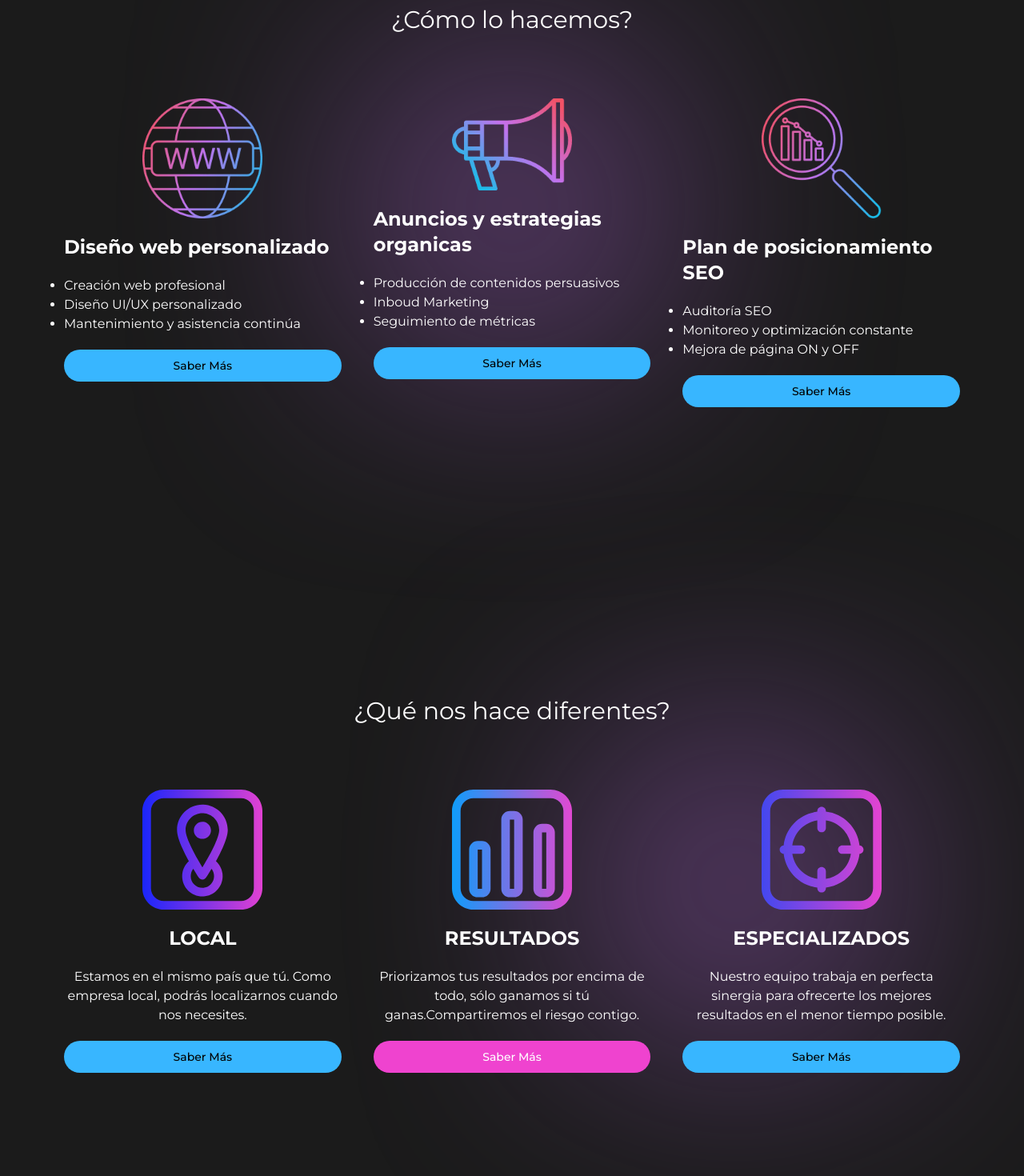
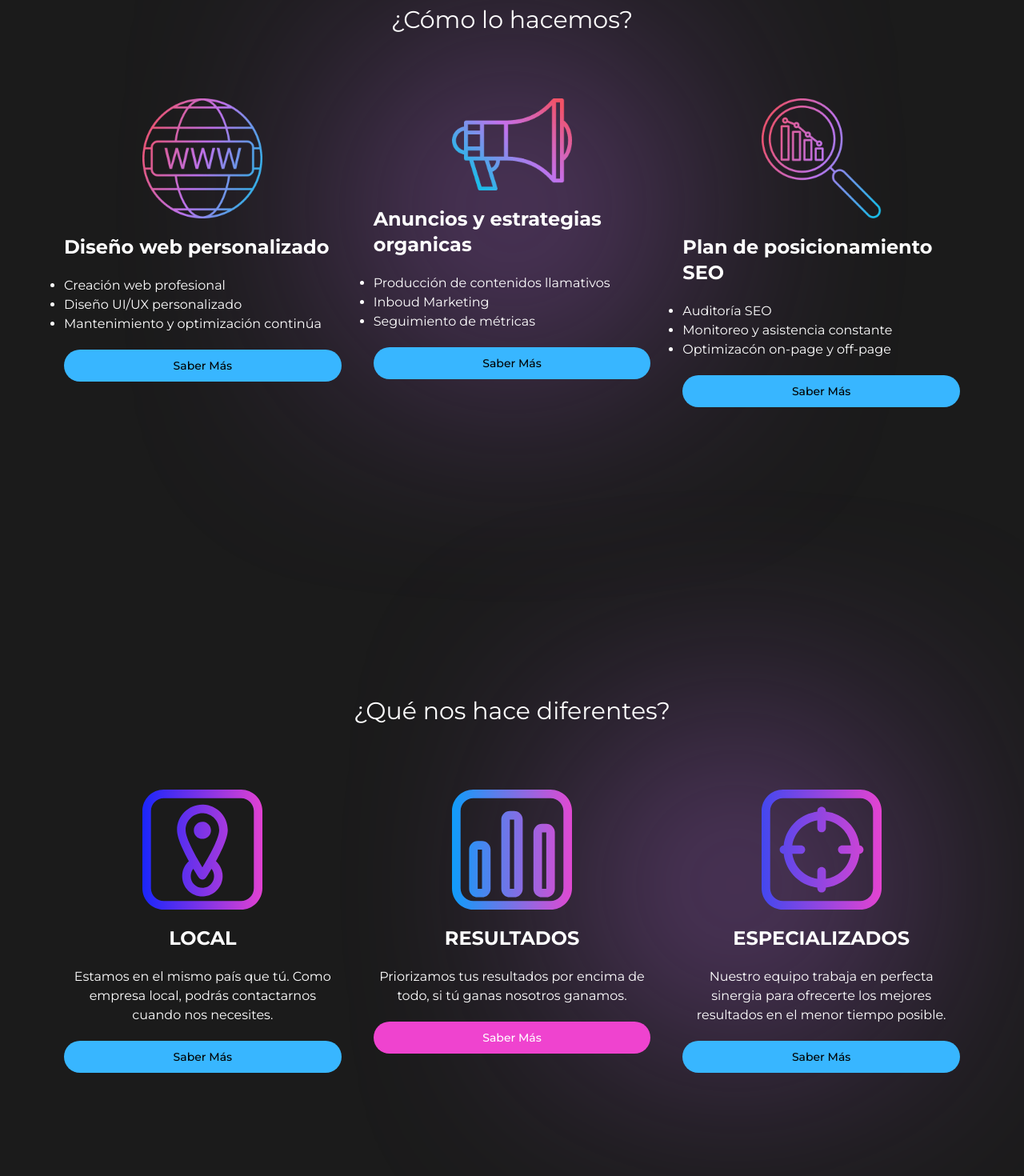
Before and after one commit to DiegoxK/rpm, a Next.js app: page / in a window 1280 px wide. Shown: the part 942-2412 px from the top of the page at 80% size. Built offline with nearby package versions, Linux system fonts and the light colour scheme.

Commit message:
Update text content in page.tsx

```diff
--- a/app/page.tsx
+++ b/app/page.tsx
@@ -55,7 +55,7 @@ const Hero = () => {
         <div className="flex flex-col gap-5 uppercase">
           <p className="text-4xl font-extralight">a tu alcance</p>
           <h1 className="text-4xl font-bold">
-            Más exposición, más clientes, más beneficios.
+            Más exposición, más clientes, más ganancias.
           </h1>
         </div>
         <div className="flex flex-col gap-5">
@@ -89,14 +89,14 @@ const Services = () => {
       bulletPoints: [
         "Creación web profesional",
         "Diseño UI/UX personalizado",
-        "Mantenimiento y asistencia continúa",
+        "Mantenimiento y optimización continúa",
       ],
     },
     {
       title: "Anuncios y estrategias organicas",
       image: assets.Advertisement,
       bulletPoints: [
-        "Producción de contenidos persuasivos",
+        "Producción de contenidos llamativos",
         "Inboud Marketing",
         "Seguimiento de métricas",
       ],
@@ -106,8 +106,8 @@ const Services = () => {
       image: assets.Strategies,
       bulletPoints: [
         "Auditoría SEO",
-        "Monitoreo y optimización constante",
-        "Mejora de página ON y OFF",
+        "Monitoreo y asistencia constante",
+        "Optimizacón on-page y off-page",
       ],
     },
   ];
@@ -162,14 +162,14 @@ const About = () => {
       image: assets.Local,
       higlighted: false,
       description:
-        "Estamos en el mismo país que tú. Como empresa local, podrás localizarnos cuando nos necesites.",
+        "Estamos en el mismo país que tú. Como empresa local, podrás contactarnos cuando nos necesites.",
     },
     {
       title: "RESULTADOS",
       image: assets.Results,
       higlighted: true,
       description:
-        "Priorizamos tus resultados por encima de todo, sólo ganamos si tú ganas.Compartiremos el riesgo contigo.",
+        "Priorizamos tus resultados por encima de todo, si tú ganas nosotros ganamos.",
     },
     {
       title: "ESPECIALIZADOS",
```
